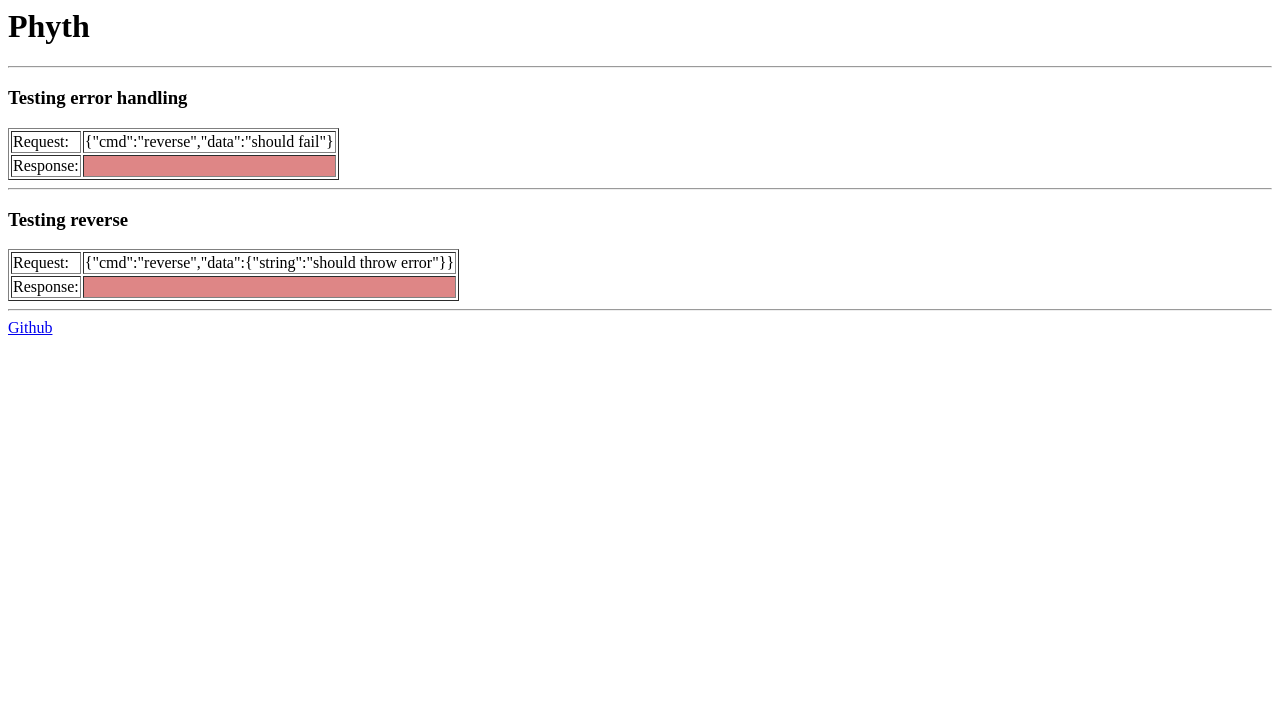
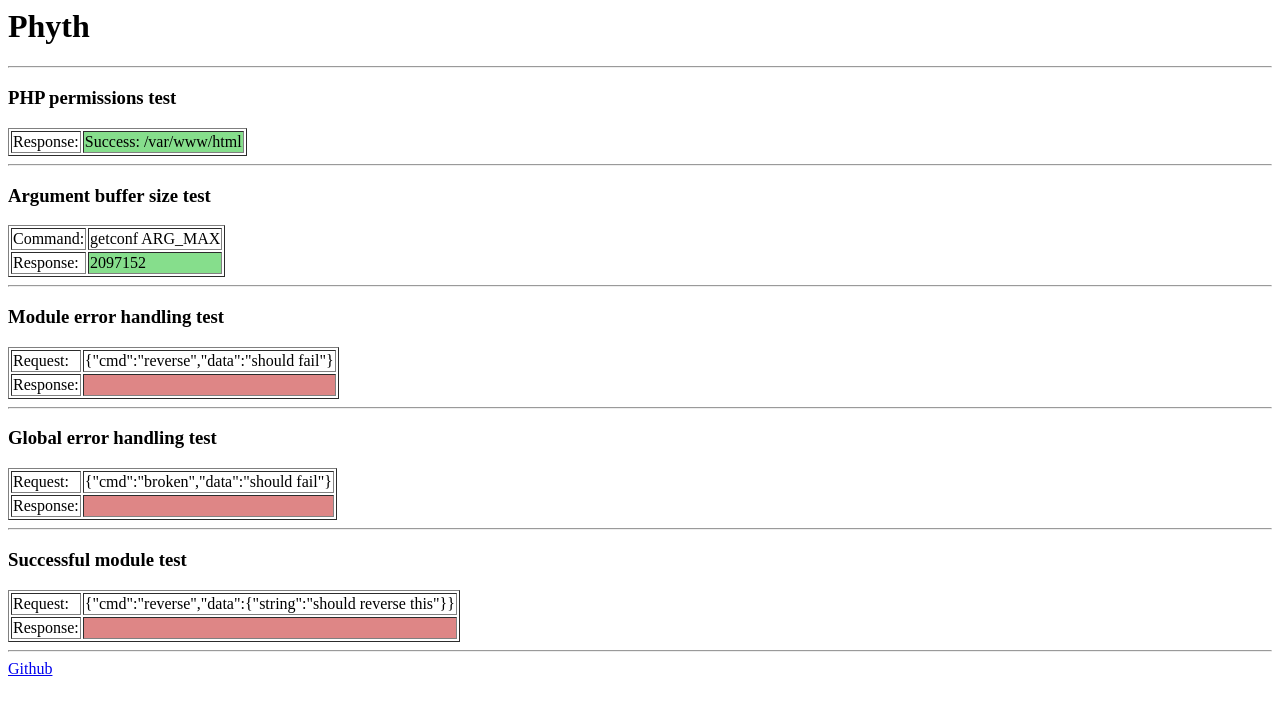
Before and after one commit to evanjhopkins/php-python-api, a PHP site: page / in a window 1280 px wide. Shown: the top 715 px of the page. Run offline with PHP 8.4, Linux system fonts and the light colour scheme; data that the repository does not hold is empty.

Commit message:
much improved test page

```diff
--- a/index.php
+++ b/index.php
@@ -5,7 +5,36 @@
 <h1>Phyth</h1>
 <hr>
 
-<h3>Testing error handling</h3>
+<h3>PHP permissions test</h3>
+<table border="1">
+<?php
+$response = exec("pwd");
+//currently this value is arbitrary
+if($response == " "){
+	echo "<tr><td>Response:</td><td bgcolor='DE8686'>"."Failed"."</td></tr>";
+}else{
+	echo "<tr><td>Response:</td><td bgcolor='86DE8C'>"."Success: ".$response."</td></tr>";
+}
+?>
+</table>
+<hr>
+
+<h3>Argument buffer size test</h3>
+<table border="1">
+<tr><td>Command:</td><td>getconf ARG_MAX</td></tr>
+<?php
+$response = exec("getconf ARG_MAX");
+//currently this value is arbitrary
+if($response < 2097152){
+	echo "<tr><td>Response:</td><td bgcolor='DE8686'>".$response."</td></tr>";
+}else{
+	echo "<tr><td>Response:</td><td bgcolor='86DE8C'>".$response."</td></tr>";
+}
+?>
+</table>
+<hr>
+
+<h3>Module error handling test</h3>
 <table border="1">
 <tr><td>Request:</td><td>{"cmd":"reverse","data":"should fail"}</td></tr>
 <?php
@@ -21,9 +50,25 @@
 </table>
 <hr>
 
-<h3>Testing reverse</h3>
+<h3>Global error handling test</h3>
 <table border="1">
-<tr><td>Request:</td><td>{"cmd":"reverse","data":{"string":"should throw error"}}</td></tr>
+<tr><td>Request:</td><td>{"cmd":"broken","data":"should fail"}</td></tr>
+<?php
+$response = callPhyth('{"cmd":"broken","data":"should fail"}');
+$response = str_replace("'", '"', $response);
+$response_obj = json_decode($response);
+if($response_obj->error==""){
+	echo "<tr><td>Response:</td><td bgcolor='DE8686'>".$response."</td></tr>";
+}else{
+	echo "<tr><td>Response:</td><td bgcolor='86DE8C'>".$response."</td></tr>";
+}
+?>
+</table>
+<hr>
+
+<h3>Successful module test</h3>
+<table border="1">
+<tr><td>Request:</td><td>{"cmd":"reverse","data":{"string":"should reverse this"}}</td></tr>
 <?php
 $response = callPhyth('{"cmd":"reverse","data":{"string":"should reverse this"}}');
 $response = str_replace("'", '"', $response);
```
Also changed, not shown: 2 other files.
